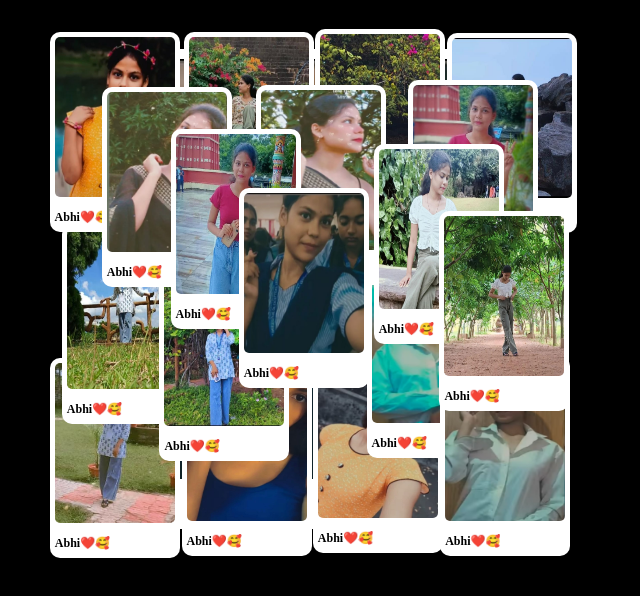
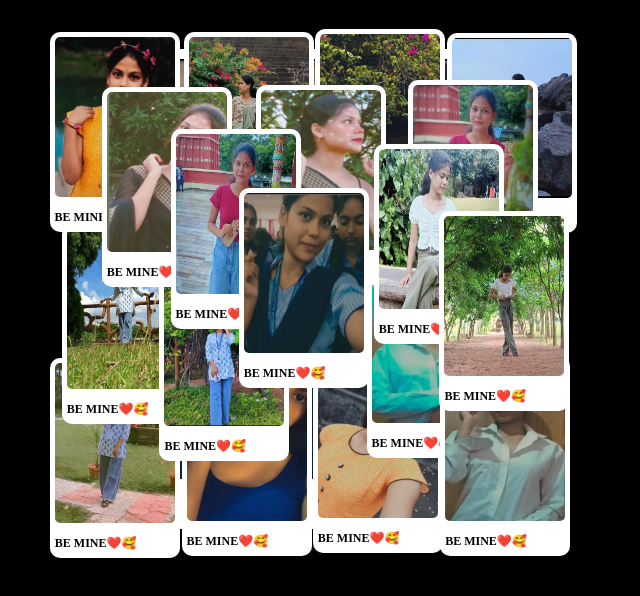
Before and after one commit to abhiram07656/test, a plain HTML site: page index.html in a window 1280 px wide. Shown: the whole page, without its empty margins (0-640 px from the left). Drawn offline with Linux system fonts and the light colour scheme.

Commit message:
third commit

```diff
--- a/index.html
+++ b/index.html
@@ -191,78 +191,78 @@
   </div>
   <div id="div2" class="movable"style="z-index: 2">
     <img id="img2" src="jas2.jpg" height="160x" width="120px">
-    <h1>Abhi❤️🥰</h1>
+    <h1>BE MINE❤️🥰</h1>
   </div>
   <div id="div3" class="movable"style="z-index: 3">
     <img id="img3" src="jas3.jpg" height="160px" width="120px">
-    <h1>Abhi❤️🥰</h1>
+    <h1>BE MINE❤️🥰</h1>
   </div>
   <div id="div4" class="movable"style="z-index: 4">
     <img id="img4" src="jas4.jpg" height="160px" width="120px">
-    <h1>Abhi❤️🥰</h1>
+    <h1>BE MINE❤️🥰</h1>
   </div>
   <div id="div5" class="movable"style="z-index: 5">
     <img id="img5" src="jas5.jpg" height="160px" width="120px">
-    <h1>Abhi❤️🥰</h1>
+    <h1>BE MINE❤️🥰</h1>
   </div>
   <div id="div6" class="movable"style="z-index: 6">
     <img id="img6" src="jas6.jpg" height="160px" width="120px">
-    <h1>Abhi❤️🥰</h1>
+    <h1>BE MINE❤️🥰</h1>
   </div>
   <div id="div7" class="movable"style="z-index: 7">
     <img id="img7" src="jas7.jpg" height="160px" width="120px">
-    <h1>Abhi❤️🥰</h1>
+    <h1>BE MINE❤️🥰</h1>
   </div>
   <div id="div8" class="movable"style="z-index: 8">
     <img id="img8" src="jas8.jpg" height="160px" width="120px">
-    <h1>Abhi❤️🥰</h1>
+    <h1>BE MINE❤️🥰</h1>
   </div>
   <div id="div9" class="movable"style="z-index: 9">
     <img id="img9" src="jas9.jpg" height="160px" width="120px">
-    <h1>Abhi❤️🥰</h1>
+    <h1>BE MINE❤️🥰</h1>
   </div>
   <div id="div10" class="movable"style="z-index: 10">
     <img id="img10" src="jas10.jpg" height="160px" width="120px">
-    <h1>Abhi❤️🥰</h1>
+    <h1>BE MINE❤️🥰</h1>
   </div>
   <div id="div11" class="movable"style="z-index: 11">
     <img id="img11" src="jas11.jpg" height="160px" width="120px">
-    <h1>Abhi❤️🥰</h1>
+    <h1>BE MINE❤️🥰</h1>
   </div>
   <div id="div12" class="movable"style="z-index: 12">
     <img id="img12" src="jas12.jpg" height="160px" width="120px">
-    <h1>Abhi❤️🥰</h1>
+    <h1>BE MINE❤️🥰</h1>
   </div>
   <div id="div13" class="movable"style="z-index: 13">
     <img id="img13" src="jas13.jpg" height="160px" width="120px">
-    <h1>Abhi❤️🥰</h1>
+    <h1>BE MINE❤️🥰</h1>
   </div>
   <div id="div14" class="movable"style="z-index: 14">
     <img id="img14" src="jas14.jpg" height="160px" width="120px">
-    <h1>Abhi❤️🥰</h1>
+    <h1>BE MINE❤️🥰</h1>
   </div><div id="div15" class="movable"style="z-index: 15">
     <img id="img15" src="jas15.jpg" height="160px" width="120px">
-    <h1>Abhi❤️🥰</h1>
+    <h1>BE MINE❤️🥰</h1>
   </div><div id="div16" class="movable"style="z-index: 16">
     <img id="img16" src="jas16.jpg" height="160px" width="120px">
-    <h1>Abhi❤️🥰</h1>
+    <h1>BE MINE❤️🥰</h1>
   </div><div id="div17" class="movable"style="z-index: 17">
     <img id="img17" src="jas17.jpg" height="160px" width="120px">
-    <h1>Abhi❤️🥰</h1>
+    <h1>BE MINE❤️🥰</h1>
   </div><div id="div18" class="movable"style="z-index: 18">
     <img id="img18" src="jas18.jpg" height="160px" width="120px">
-    <h1>Abhi❤️🥰</h1>
+    <h1>BE MINE❤️🥰</h1>
   </div><div id="div19" class="movable"style="z-index: 19">
     <img id="img19" src="jas19.jpg" height="160px" width="120px">
-    <h1>Abhi❤️🥰</h1>
+    <h1>BE MINE❤️🥰</h1>
   </div>
   <div id="div20" class="movable"style="z-index: 20">
     <img id="img20" src="jas20.jpg" height="160px" width="120px">
-    <h1>Abhi❤️🥰</h1>
+    <h1>BE MINE❤️🥰</h1>
   </div>
   <div id="div21" class="movable"style="z-index: 21">
   <img id="img21" src="jas.jpg" height="160px" width="120px">
-  <h1>Abhi❤️🥰</h1>
+  <h1>BE MINE❤️🥰</h1>
 </div>
 
   <script>
```
